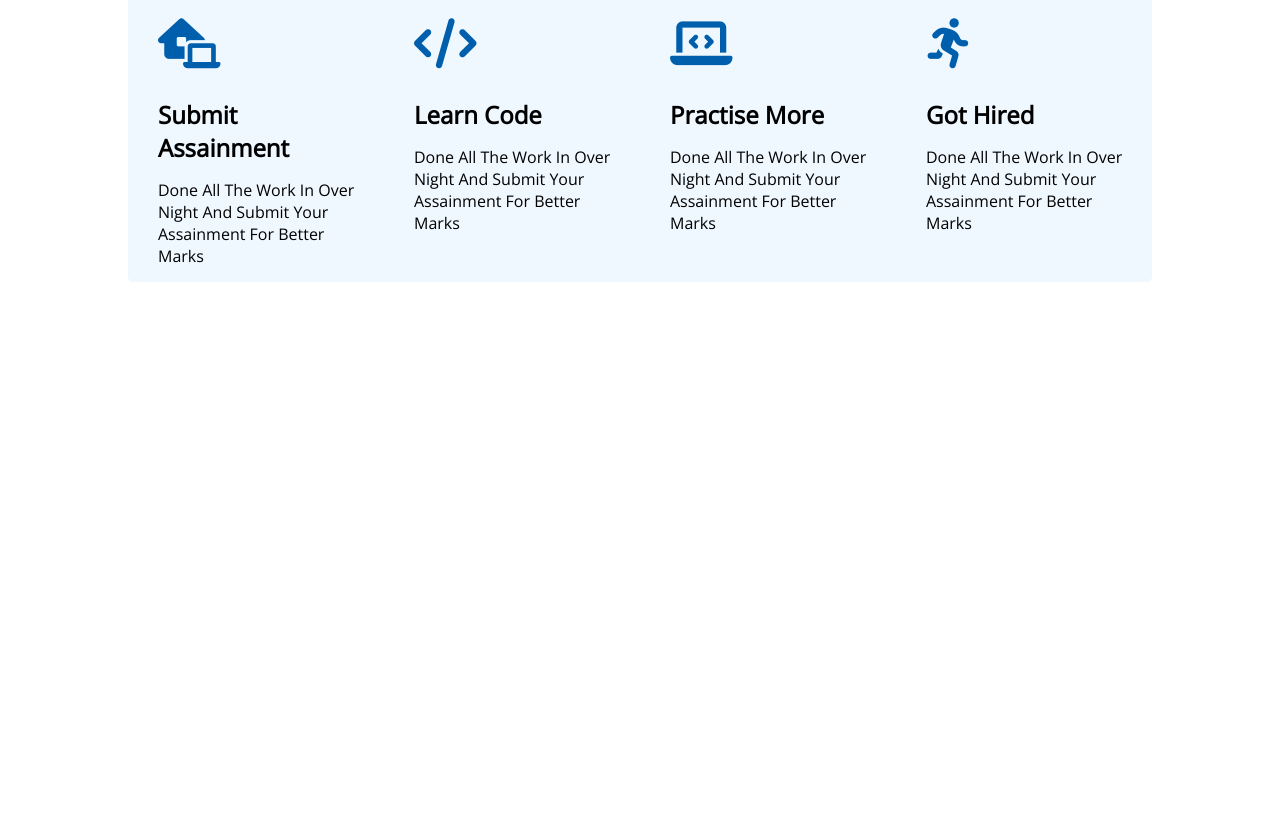
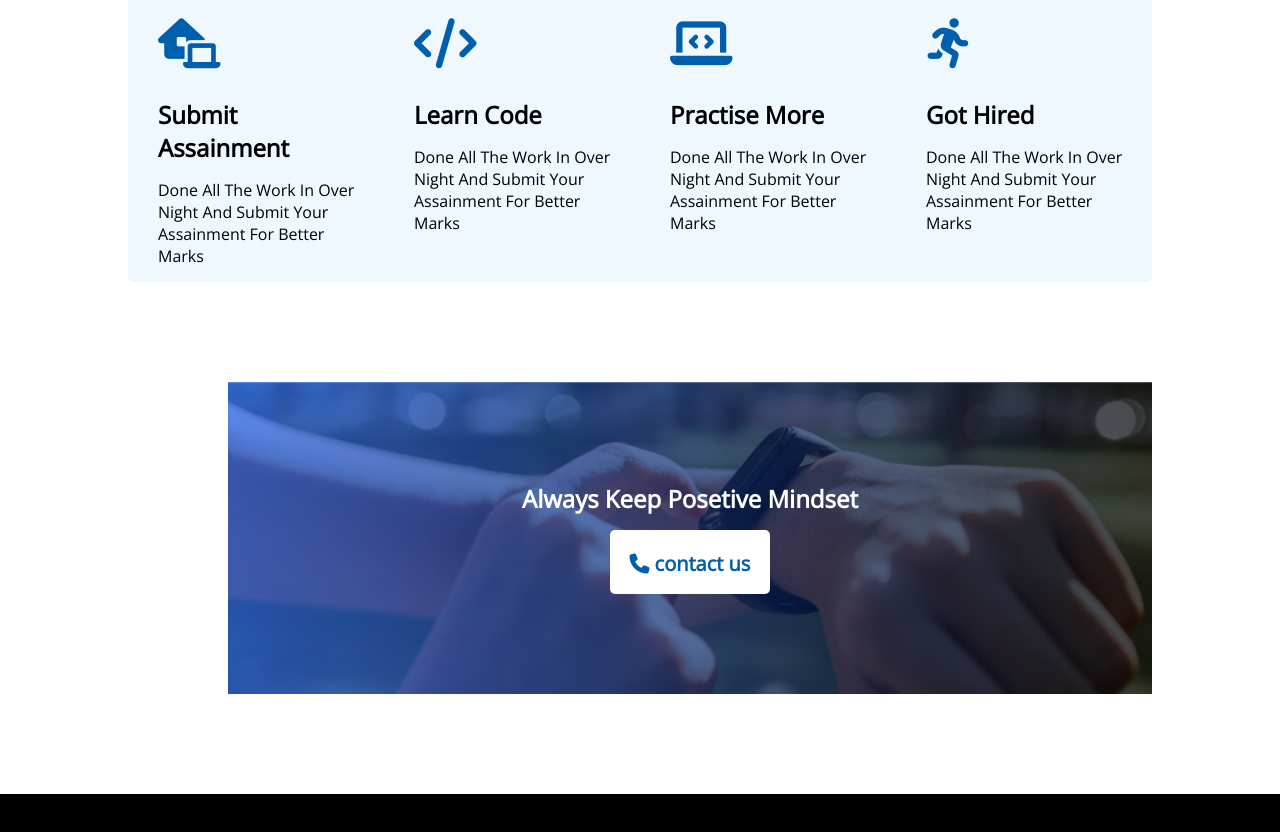
Before and after one commit to Suhanur-Rohoman-Sumon-github/new-year-m, a plain HTML site: page index.html in a window 1280 px wide. Shown: the part 1828-2660 px from the top of the page. Before the commit the page ends 2210 px from the top, so only its background shows below. Drawn offline with nearby package versions, Linux system fonts and the light colour scheme.

Commit message:
call now add

```diff
--- a/assests/styel.css
+++ b/assests/styel.css
@@ -149,3 +149,33 @@ img {
 .plans p{
     margin-left: 15px;
 }
+
+/*------call now start here ------*/
+
+.call-now{
+    background-image:linear-gradient( to right , rgba(20, 83, 218, 0.7) , rgba(0,0,0,0.7)), url(../assests/images/watch.png) ;
+
+    background-position: center;
+    background-size: cover;
+    padding: 100px 0;
+    text-align: center;
+    margin-left: 100px;
+}
+.btn-secedary{
+    background-color: solid transparent;
+    padding: 10px;
+
+}
+.call-titale{
+    color:#FFFFFF;
+    text-transform: capitalize;
+}
+.second{
+    margin-top: 15px;
+}
+
+footer{
+    background-color: black;
+    height: 50px;
+    margin-top: 100px;
+}
--- a/index.html
+++ b/index.html
@@ -62,8 +62,13 @@
             </div>
         </div>
         </section>
+        <section class="call-now">
+            <h1 class="call-titale">always keep posetive mindset</h1>
+            <li class="second"><button class="btn-primary"><i class="fa-solid fa-phone"></i><a href="#">contact us</a></button></li>
+        </section>
     </main>
     <footer>
+
 
 
     </footer>
```
